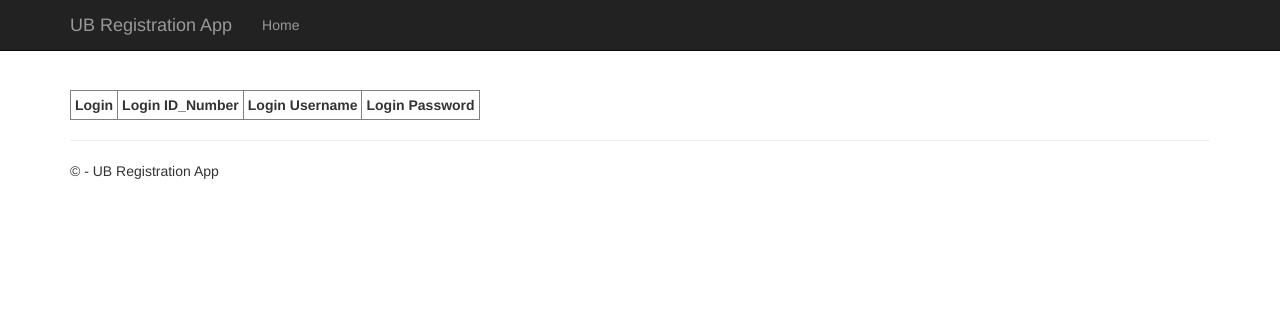
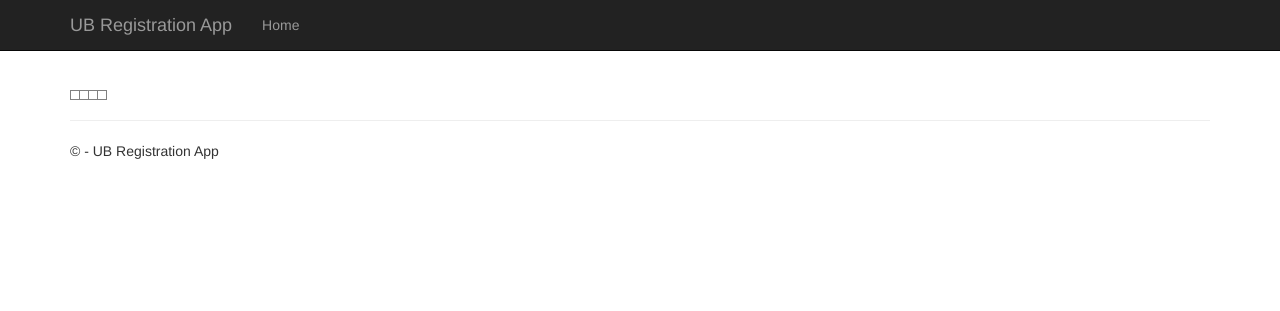
Before and after one commit to jayners17/UBRegistrationApp, a Django app: template UBRegistrationApp/app/templates/app/viewLoginInfo.html in a window 1280 px wide. Shown: the top 311 px of the page. Run offline with Django 3.2, Linux system fonts and the light colour scheme; the template is opened without the code that fills it, so the values that code supplies are empty; some libraries are stand-ins or nearby versions.

Commit message:
Update viewLoginInfo.html

```diff
--- a/UBRegistrationApp/app/templates/app/viewLoginInfo.html
+++ b/UBRegistrationApp/app/templates/app/viewLoginInfo.html
@@ -7,10 +7,10 @@
 
     <table border="1" cellpadding="4">
     <tr>
-        <th style="text-align:left">Login</th>
-        <th style="text-align:left">Login ID_Number</th>
-        <th style="text-align:left">Login Username</th>
-        <th style="text-align:left">Login Password</th>
+        <th style="text-align:left"> </th>
+        <th style="text-align:left"> </th>
+        <th style="text-align:left"> </th>
+        <th style="text-align:left"> </th>
     </tr>
     {% for item in query_results %}
     <tr>
```
